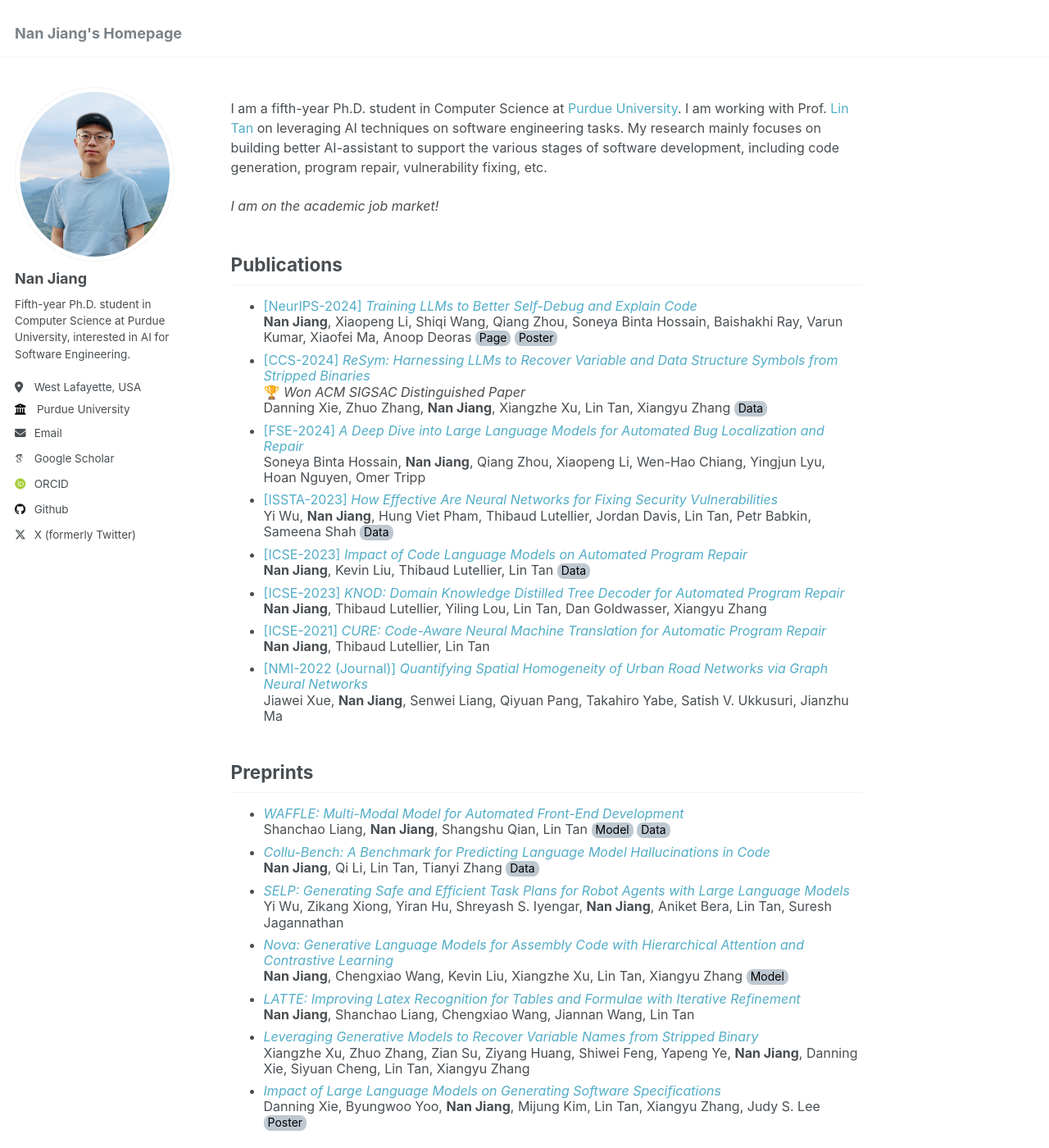
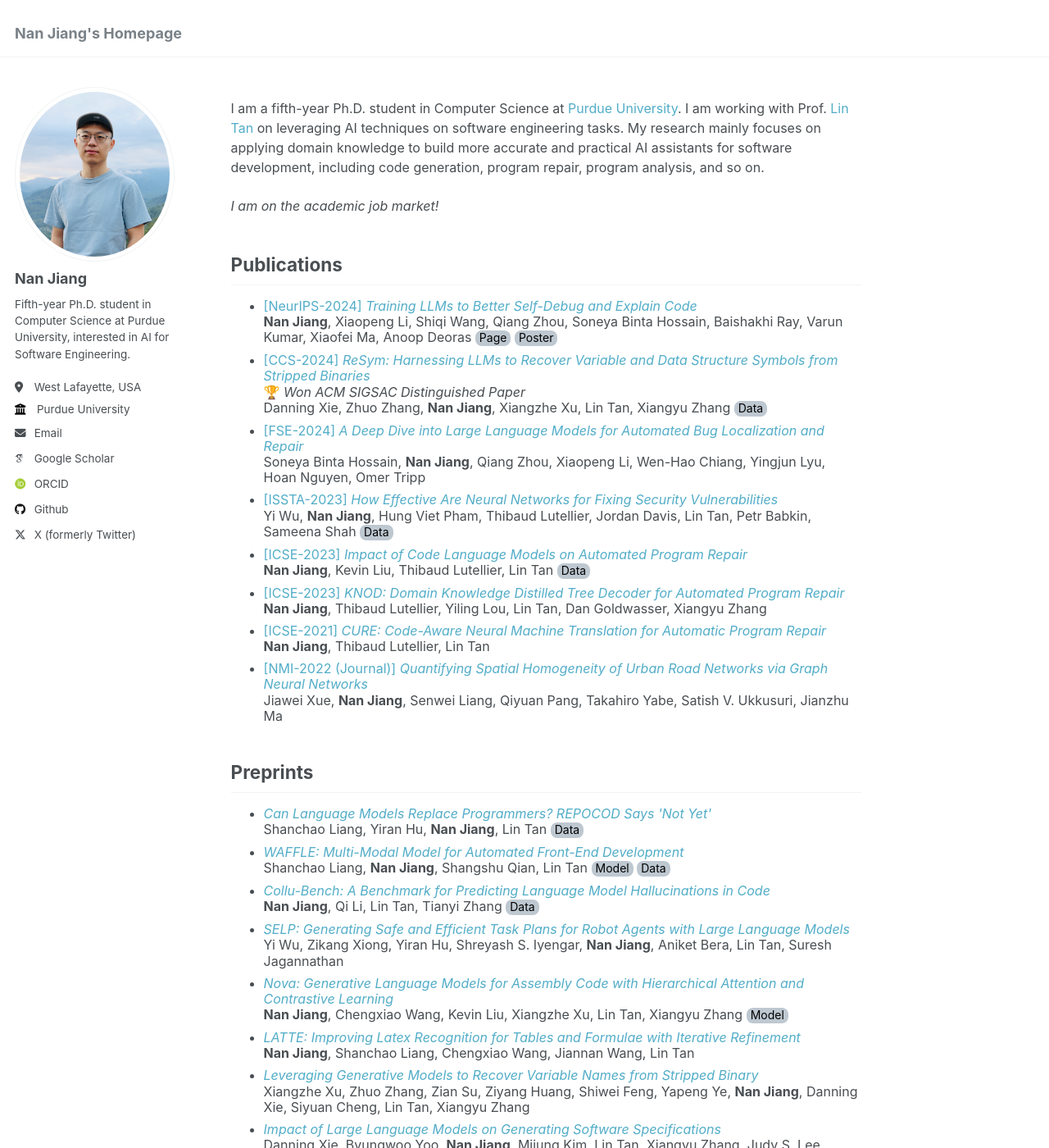
Before and after one commit to jiang719/jiang719.github.io, a Jekyll site: the page built from _pages/about.md, in a window 1280 px wide and 1400 px high. Shown: the whole window at 82% size. Built offline with Jekyll 4.4.1, drawn with Linux system fonts in a browser that asks for light colours; some web fonts are replaced.

Commit message:
add RepoCod

```diff
--- a/_pages/about.md
+++ b/_pages/about.md
@@ -21,7 +21,7 @@ redirect_from:
 </style>
 
 
-<p style="font-size:16px">I am a fifth-year Ph.D. student in Computer Science at <a href="https://www.cs.purdue.edu/" style="text-decoration: none;">Purdue University</a>. I am working with Prof. <a href="https://www.cs.purdue.edu/homes/lintan/" style="text-decoration: none;">Lin Tan</a> on leveraging AI techniques on software engineering tasks. My research mainly focuses on building better AI-assistant to support the various stages of software development, including code generation, program repair, vulnerability fixing, etc.</p>
+<p style="font-size:16px">I am a fifth-year Ph.D. student in Computer Science at <a href="https://www.cs.purdue.edu/" style="text-decoration: none;">Purdue University</a>. I am working with Prof. <a href="https://www.cs.purdue.edu/homes/lintan/" style="text-decoration: none;">Lin Tan</a> on leveraging AI techniques on software engineering tasks. My research mainly focuses on applying domain knowledge to build more accurate and practical AI assistants for software development, including code generation, program repair, program analysis, and so on.</p>
 
 <em style="font-size:16px">I am on the academic job market!</em>
 
@@ -86,6 +86,12 @@ Publications
 Preprints
 -----
 <ul style="line-height: 1.2; font-size:16px">
+  <li>
+    <a href="https://arxiv.org/abs/2410.21647" style="text-decoration: none;"><em>Can Language Models Replace Programmers? REPOCOD Says 'Not Yet'</em></a>
+    <br>
+    Shanchao Liang, Yiran Hu, <b>Nan Jiang</b>, Lin Tan
+    <a href="https://huggingface.co/datasets/lt-asset/REPOCOD" style="text-decoration: none;" class="button">Data</a>
+  </li>
   <li>
     <a href="https://arxiv.org/abs/2410.18362" style="text-decoration: none;"><em>WAFFLE: Multi-Modal Model for Automated Front-End Development</em></a>
     <br>
```
